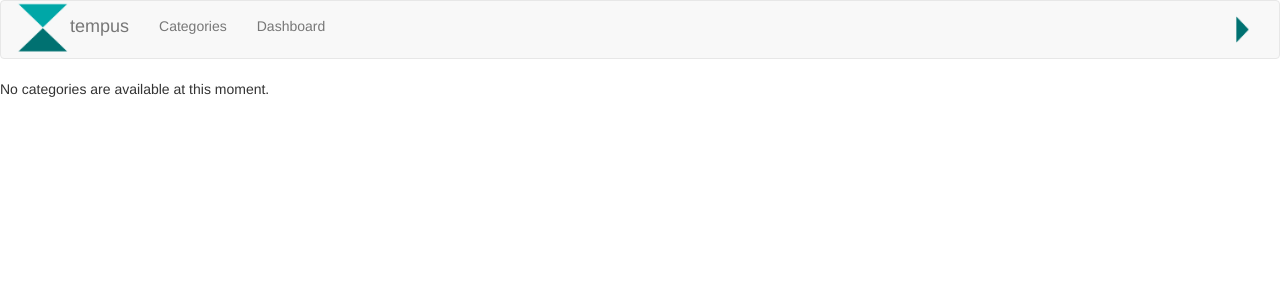
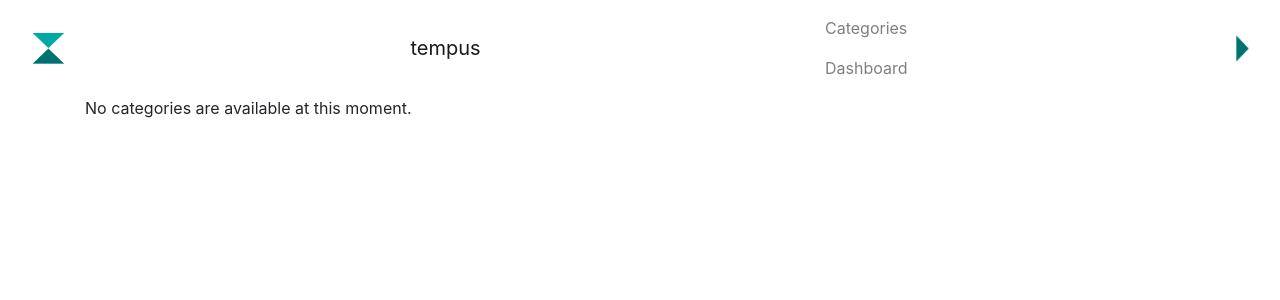
Before and after one commit to rixx/tempus, a Django app: page /t/ in a window 1280 px wide. Shown: the top 300 px of the page. Run offline with Django 3.2, Linux system fonts and the light colour scheme; data that the repository does not hold is empty; some libraries are stand-ins or nearby versions.

Commit message:
use bootstrap 4 and the correct static files

```diff
--- a/tempus/main/templates/base.html
+++ b/tempus/main/templates/base.html
@@ -4,38 +4,37 @@
 <html lang="en">
     <head>
         <title>{% block title %}tempus{% endblock %}</title>
-		<link rel="stylesheet" href="https://maxcdn.bootstrapcdn.com/bootstrap/3.3.6/css/bootstrap.min.css" integrity="sha384-1q8mTJOASx8j1Au+a5WDVnPi2lkFfwwEAa8hDDdjZlpLegxhjVME1fgjWPGmkzs7" crossorigin="anonymous">
+        <link rel="stylesheet" href="https://cdn.rawgit.com/twbs/bootstrap/v4-dev/dist/css/bootstrap.css">
+	    <script src="https://cdn.rawgit.com/twbs/bootstrap/v4-dev/dist/js/bootstrap.js" integrity="sha384-XXXXXXXX" crossorigin="anonymous"></script>
     </head>
 	<body>
 
-    <nav class="navbar navbar-default">
+    <nav class="navbar navbar-light bg-faded">
 	  <div class="container-fluid">
-		<div class="navbar-header">
-		  <a href="#" class="pull-left">
-			<img alt="Brand" src="{% static 'main/tempus.png' %}" height="54px">
+		  <a href="#" class="navbar-brand">
+			<img alt="Brand" src="{% static 'main/tempus.png' %}" height="35px">
 		  </a>
 		  <a class="navbar-brand" href="#">
 			tempus
 		  </a>
-		</div>
 
-		<div class="collapse navbar-collapse" id="bs-example-navbar-collapse-1">
 		  <ul class="nav navbar-nav">
-			<li role="separator" class="divider"></li>
-			<li><a href="/t/">Categories</a></li>
-			<li><a href="/dashboard">Dashboard</a></li>
+			<li class="nav-item"><a class="nav-link" href="/t/">Categories</a></li>
+			<li class="nav-item"><a class="nav-link" href="/dashboard">Dashboard</a></li>
 		  </ul>
 
-		  <ul class="nav navbar-nav navbar-right">
-			<li><a href="#"><img height="27px" src="{% static 'main/play.png' %}"></a></li>
+		  <ul class="pull-xs-right nav navbar-nav">
+			<li class="nav-item"><a class="nav-link" href="#"><img height="27px" src="{% static 'main/play.png' %}"></a></li>
 		  </ul>
 		</div>
 
 	  </div>
 	</nav>
 
+    <div class="container">
 	{% block content %}
 	{% endblock %}
+    </div>
 
 	</body>
 </html>
--- a/tempus/tempus/urls.py
+++ b/tempus/tempus/urls.py
@@ -15,8 +15,11 @@ Including another URLconf
 """
 from django.conf.urls import include, url
 from django.contrib import admin
+from django.contrib.staticfiles.urls import staticfiles_urlpatterns
 
 urlpatterns = [
     url(r'^t/', include('timetracking.urls')),
     url(r'^admin/', include(admin.site.urls)),
 ]
+
+urlpatterns += staticfiles_urlpatterns()
```
